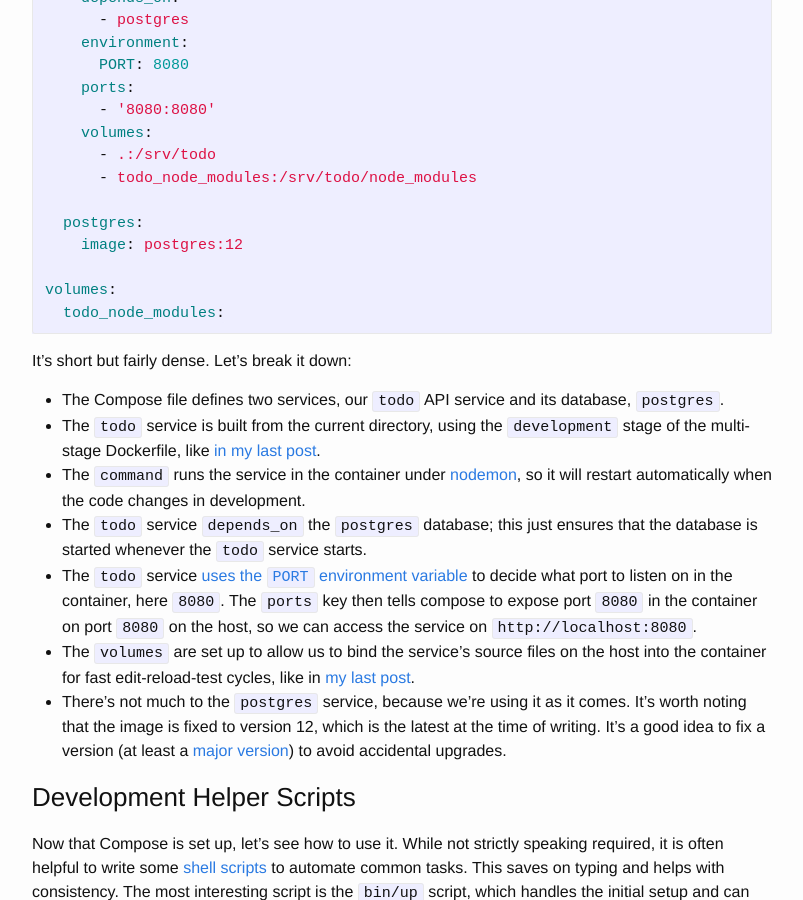
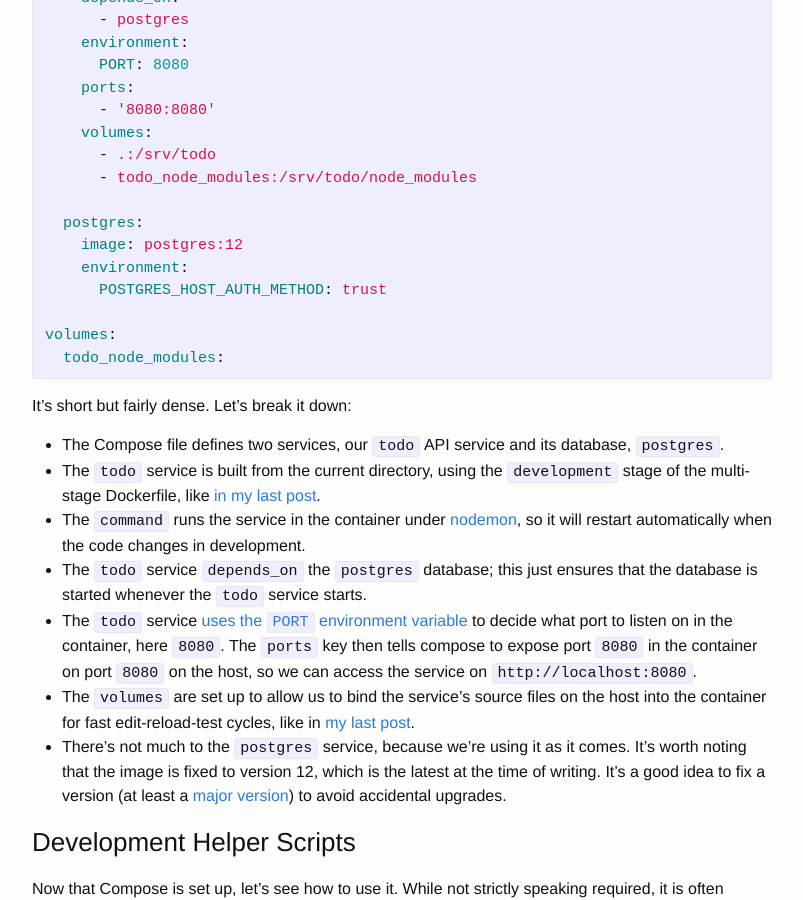
Before and after one commit to jdleesmiller/jdleesmiller.github.io, a Jekyll site: the page built from _posts/2019-10-19-testing-node-docker-compose-backend.markdown, in a window 1280 px wide and 900 px high, scrolled down 4031 px. Shown: the whole window, without its empty margins (238-1041 px from the left). Built offline with Jekyll 4.4.1, drawn with Linux system fonts in a browser that asks for light colours.

Commit message:
Update code snippets from upstream

```diff
--- a/_posts/2019-10-19-testing-node-docker-compose-backend.markdown
+++ b/_posts/2019-10-19-testing-node-docker-compose-backend.markdown
@@ -153,6 +153,8 @@ services:
 
   postgres:
     image: postgres:12
+    environment:
+      POSTGRES_HOST_AUTH_METHOD: trust
 
 volumes:
   todo_node_modules:
--- a/_posts/2020-01-12-testing-node-docker-compose-frontend.markdown
+++ b/_posts/2020-01-12-testing-node-docker-compose-frontend.markdown
@@ -463,7 +463,7 @@ module.exports = {
   mode: process.env.NODE_ENV === 'production' ? 'production' : 'development',
   devServer: {
     // Allow connections from outside the container (not much use otherwise).
-    host: '0.0.0.0',
+    host: process.env.HOST || '0.0.0.0',
     // Proxy api routes through to the todo backend.
     proxy: [
       {
```
